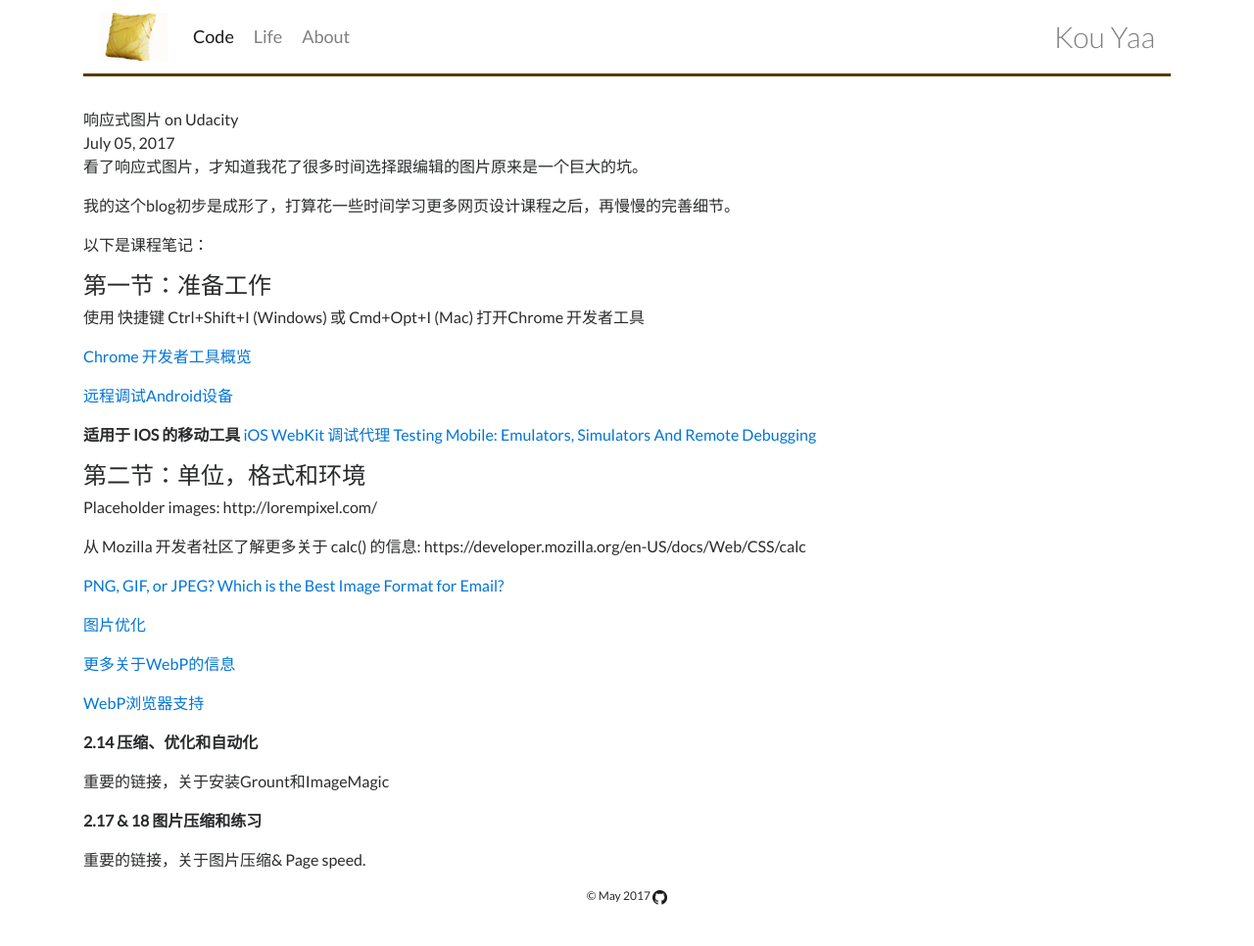
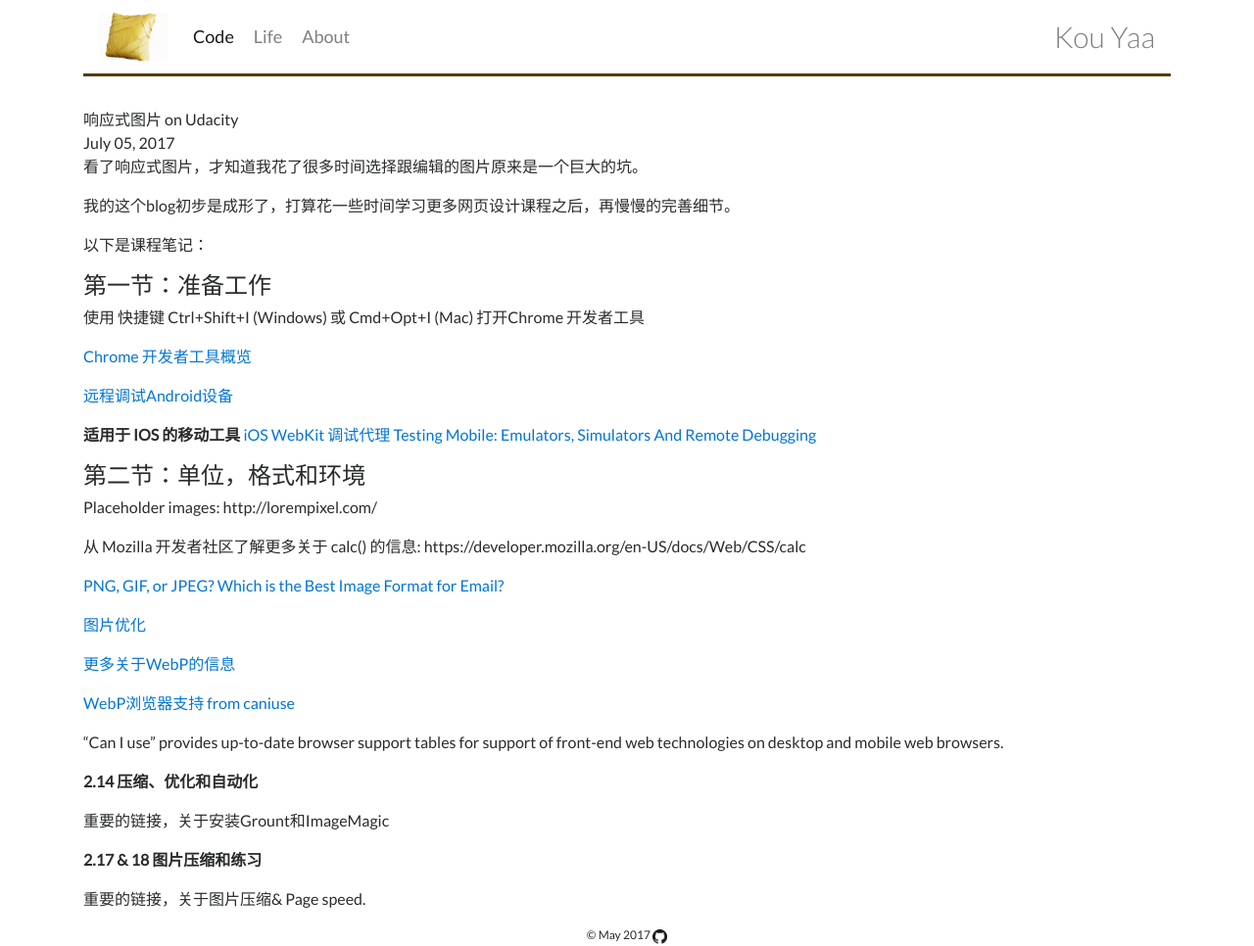
Before and after one commit to yinkouya/yinkouya.github.io, a Jekyll site: the page built from _posts/2017-07-05-响应式图片-on-Udacity.md, in a window 1280 px wide. Shown: the whole page at 98% size. Built offline with Jekyll 4.4.1, drawn with Linux system fonts in a browser that asks for light colours; nearby versions of some CDN libraries; a script that is not in the unit is left out; before the commit the page ends 926 px from its top, so only the background shows below that.

Commit message:
Update 2017-07-05-响应式图片-on-Udacity.md

```diff
--- a/_posts/2017-07-05-响应式图片-on-Udacity.md
+++ b/_posts/2017-07-05-响应式图片-on-Udacity.md
@@ -35,7 +35,9 @@
 
 [更多关于WebP的信息]( https://developers.google.com/speed/webp/?csw=1)
 
-[WebP浏览器支持]( http://caniuse.com/#feat=webp)
+[WebP浏览器支持 from caniuse]( http://caniuse.com/#feat=webp)
+
+"Can I use" provides up-to-date browser support tables for support of front-end web technologies on desktop and mobile web browsers.
 
 **2.14 压缩、优化和自动化**
 
```
